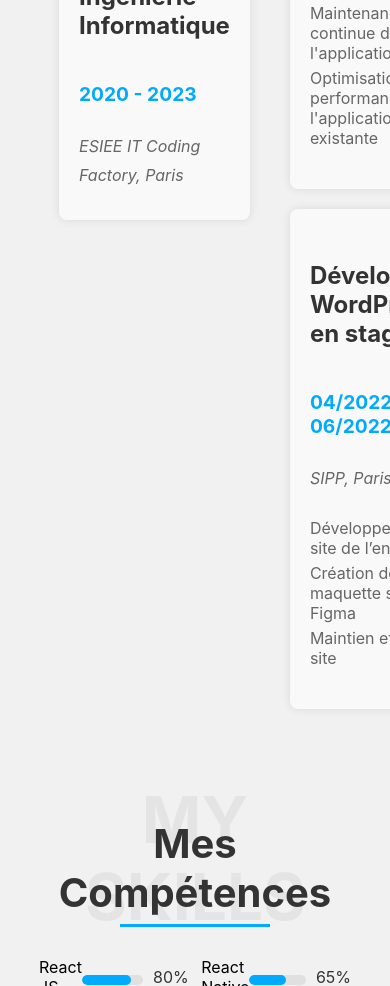
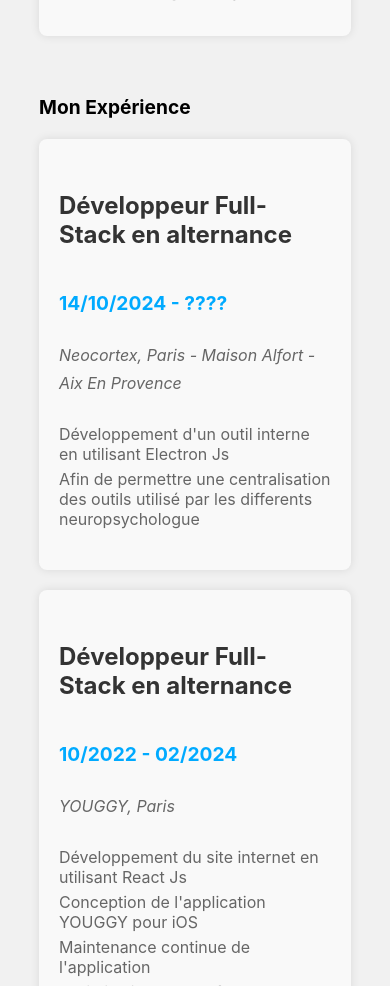
Before and after one commit to Meerwaan/portfoliov2, a React (Create React App) app: page / in a window 390 px wide. Shown: the part 2740-3726 px from the top of the page. Built offline with nearby package versions, Linux system fonts and the light colour scheme.

Commit message:
resume responsive

```diff
--- a/src/Components/Home/Resume/Resume.css
+++ b/src/Components/Home/Resume/Resume.css
@@ -1,5 +1,6 @@
 .resume-section {
-    background-color: #f1f1f1; /* Couleur de fond légère pour créer la séparation */
+    background-color: #f1f1f1;
+    padding: 20px 0;
 }
 
 .resume-container {
@@ -43,12 +44,13 @@
 .resume-row {
     display: flex;
     justify-content: space-between;
-
+    flex-wrap: wrap;
 }
 
 .resume-col-left, .resume-col-right {
-    flex: 1 1 50%; /* Les deux colonnes prennent 50% de la largeur */
+    flex: 1 1 48%;
     padding: 20px;
+    box-sizing: border-box;
 }
 
 .resume-item {
@@ -57,7 +59,7 @@
     margin-bottom: 20px;
     border-radius: 8px;
     box-shadow: 0 0 10px rgba(0, 0, 0, 0.1);
-    min-height: 200px; /* Hauteur minimale égale pour toutes les cases */
+    min-height: 200px;
     display: flex;
     flex-direction: column;
     justify-content: space-between;
@@ -92,15 +94,9 @@
     margin-bottom: 5px;
 }
 
-.resume-h3 {
-    font-size: 1.8rem;
-    margin-bottom: 20px;
-    color: #333;
-}
 .skills-section {
     margin-top: 50px;
     position: relative;
-
 }
 
 .skills-title {
@@ -148,7 +144,7 @@
     margin-bottom: 20px;
     position: relative;
     display: flex;
-    align-items: center; /* Aligne les éléments au centre verticalement */
+    align-items: center;
 }
 
 .skill-bar {
@@ -167,7 +163,7 @@
 }
 
 .skill-percent {
-    margin-left: 10px; /* Ajoute un espace entre la barre et le pourcentage */
+    margin-left: 10px;
     font-size: 1rem;
     color: #333;
 }
@@ -194,3 +190,69 @@
     background-color: #00aaff;
     color: white;
 }
+
+/* Responsive Styles */
+@media (max-width: 1024px) {
+    .resume-title {
+        font-size: 2.2rem;
+    }
+
+    .resume-title::before {
+        font-size: 4rem;
+    }
+
+    .resume-col-left, .resume-col-right {
+        padding: 15px;
+    }
+
+    .skills-title {
+        font-size: 2.2rem;
+    }
+
+    .skills-title::before {
+        font-size: 3.5rem;
+    }
+}
+
+@media (max-width: 768px) {
+    .resume-row {
+        flex-direction: column;
+    }
+
+    .resume-col-left, .resume-col-right {
+        width: 100%;
+        padding: 10px 0;
+    }
+
+    .resume-title, .skills-title {
+        font-size: 2rem;
+    }
+
+    .resume-title::before, .skills-title::before {
+        font-size: 3rem;
+    }
+
+    .skill-item {
+        width: 100%;
+    }
+
+    .skills-download-cv-btn {
+        font-size: 1rem;
+        padding: 8px 16px;
+    }
+}
+
+@media (max-width: 480px) {
+    .resume-title, .skills-title {
+        font-size: 1.8rem;
+    }
+
+    .resume-title::before, .skills-title::before {
+        font-size: 2.5rem;
+    }
+
+    .skills-download-cv-btn {
+        font-size: 0.9rem;
+        padding: 6px 14px;
+    }
+}
--- a/src/Components/Home/Resume/Resume.js
+++ b/src/Components/Home/Resume/Resume.js
@@ -23,6 +23,15 @@ function Resume() {
                     </div>
                     <div className="resume-col-right">
                         <h3 className="resume-h3">Mon Expérience</h3>
+                        <div className="resume-item">
+                            <h4 className="resume-h4">Développeur Full-Stack en alternance</h4>
+                            <h5 className="resume-h5">14/10/2024 - ????</h5>
+                            <p className="resume-p"><em>Neocortex, Paris - Maison Alfort - Aix En Provence</em></p>
+                            <ul className="resume-ul">
+                                <li>Développement d'un outil interne  en utilisant Electron Js</li>
+                                <li>Afin de permettre une centralisation des outils utilisé par les differents neuropsychologue</li>
+                            </ul>
+                        </div>
                         <div className="resume-item">
                             <h4 className="resume-h4">Développeur Full-Stack en alternance</h4>
                             <h5 className="resume-h5">10/2022 - 02/2024</h5>
@@ -60,7 +69,7 @@ function Resume() {
                         <div className="skill-item">
                             <span>React Native</span>
                             <div className="skill-bar">
-                                <div className="skill-level" style={{width: '65%'}}></div>
+                            <div className="skill-level" style={{width: '65%'}}></div>
                             </div>
                             <span className="skill-percent">65%</span>
                         </div>
```
